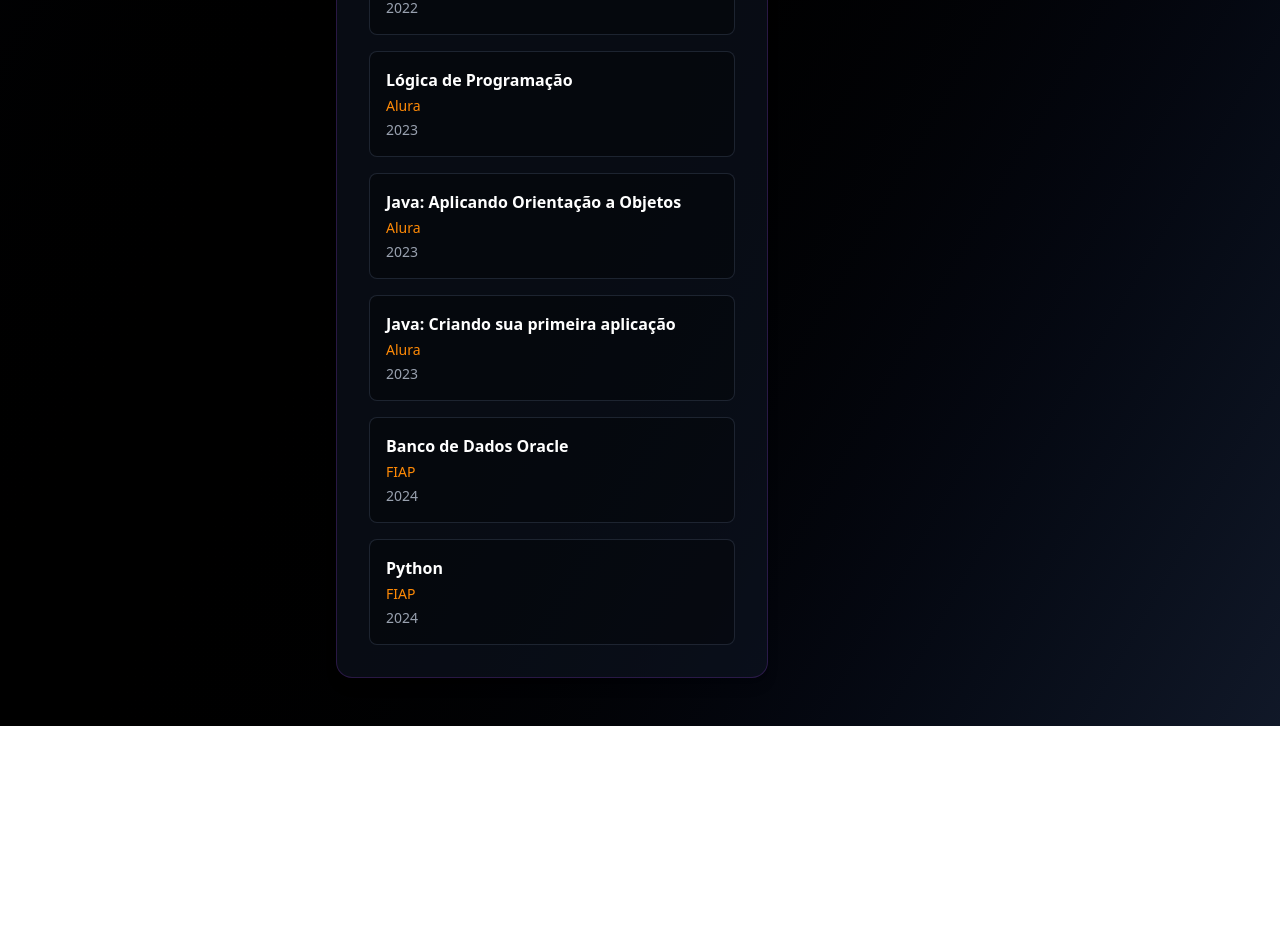
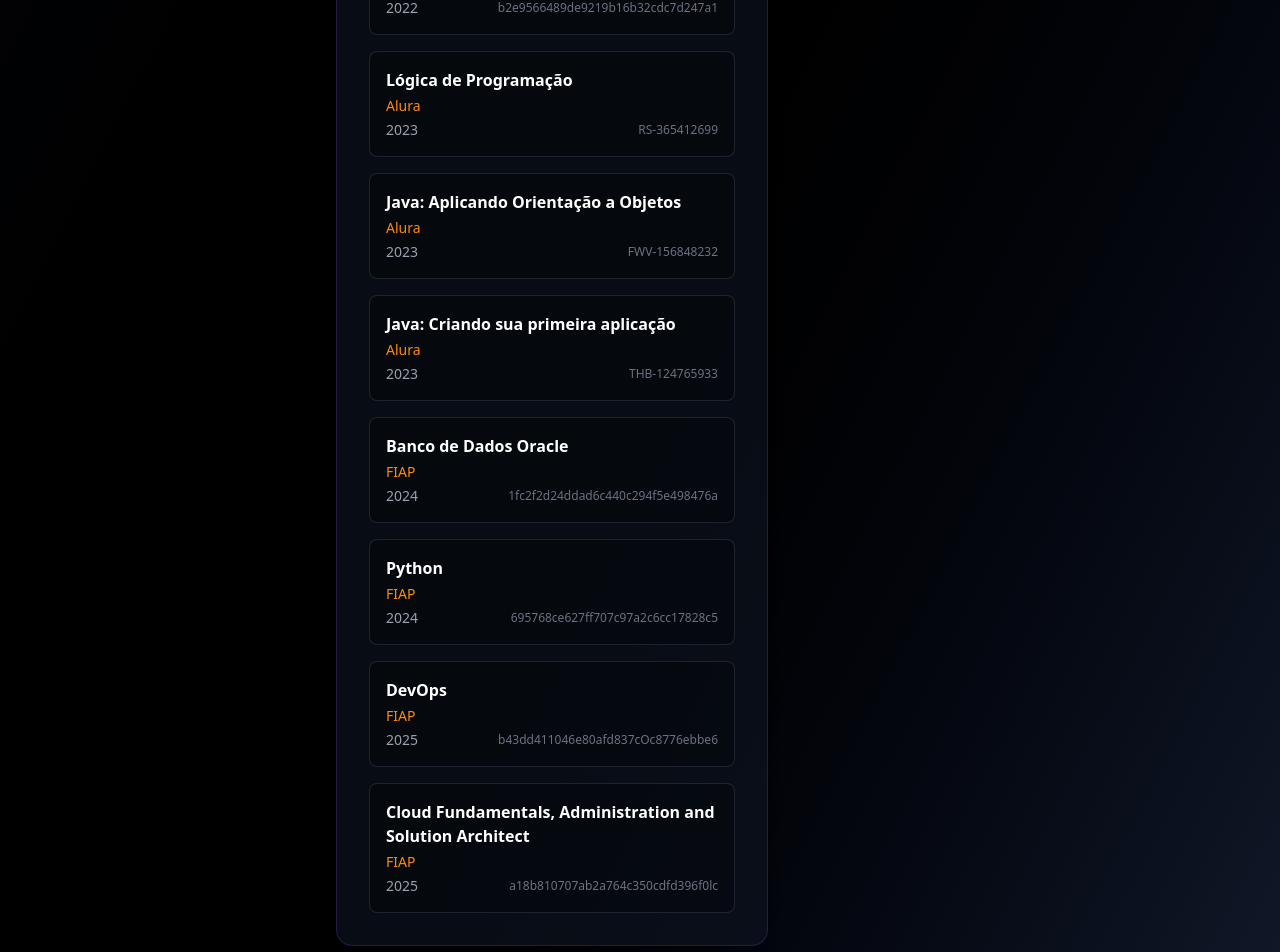
Before and after one commit to malopez23/marcelo-lopez, a React (Vite) app: page /resume in a window 1280 px wide. Shown: the part 1500-2452 px from the top of the page. Before the commit the page ends 2226 px from the top, so only its background shows below. Built offline with nearby package versions, Linux system fonts and the light colour scheme; the HTML template or start-up script is replaced by a standard one.

Commit message:
update Resume.jsx - "add certificates"

```diff
--- a/src/pages/Resume.jsx
+++ b/src/pages/Resume.jsx
@@ -31,7 +31,7 @@
     },
     {
       title: "Soldado",
-      company: "Esxercito Brasileiro",
+      company: "Exército Brasileiro",
       period: "Mar 2019 - Mar 2023",
       location: "São Paulo, SP",
       description:
@@ -65,7 +65,7 @@
       name: "Web & Game Developing",
       issuer: "FIAP",
       date: "2022",
-      credential: "UC-265548952",
+      credential: "b2e9566489de9219b16b32cdc7d247a1",
     },
     {
       name: "Lógica de Programação",
@@ -89,13 +89,25 @@
       name: "Banco de Dados Oracle",
       issuer: "FIAP",
       date: "2024",
-      credential: "FTK-659471585",
+      credential: "1fc2f2d24ddad6c440c294f5e498476a",
     },
     {
       name: "Python",
       issuer: "FIAP",
       date: "2024",
-      credential: "FCC-9584621578",
+      credential: "695768ce627ff707c97a2c6cc17828c5",
+    },
+    {
+      name: "DevOps",
+      issuer: "FIAP",
+      date: "2025",
+      credential: "b43dd411046e80afd837cOc8776ebbe6",
+    },
+    {
+      name: "Cloud Fundamentals, Administration and Solution Architect",
+      issuer: "FIAP",
+      date: "2025",
+      credential: "a18b810707ab2a764c350cdfd396f0lc",
     },
   ];
 
@@ -236,9 +248,9 @@
                         <span className="text-gray-400 text-sm">
                           {cert.date}
                         </span>
-                        {/* <span className="text-xs text-gray-500">
+                        <span className="text-xs text-gray-500">
                           {cert.credential}
-                        </span> */}
+                        </span>
                       </div>
                     </motion.div>
                   ))}
```
